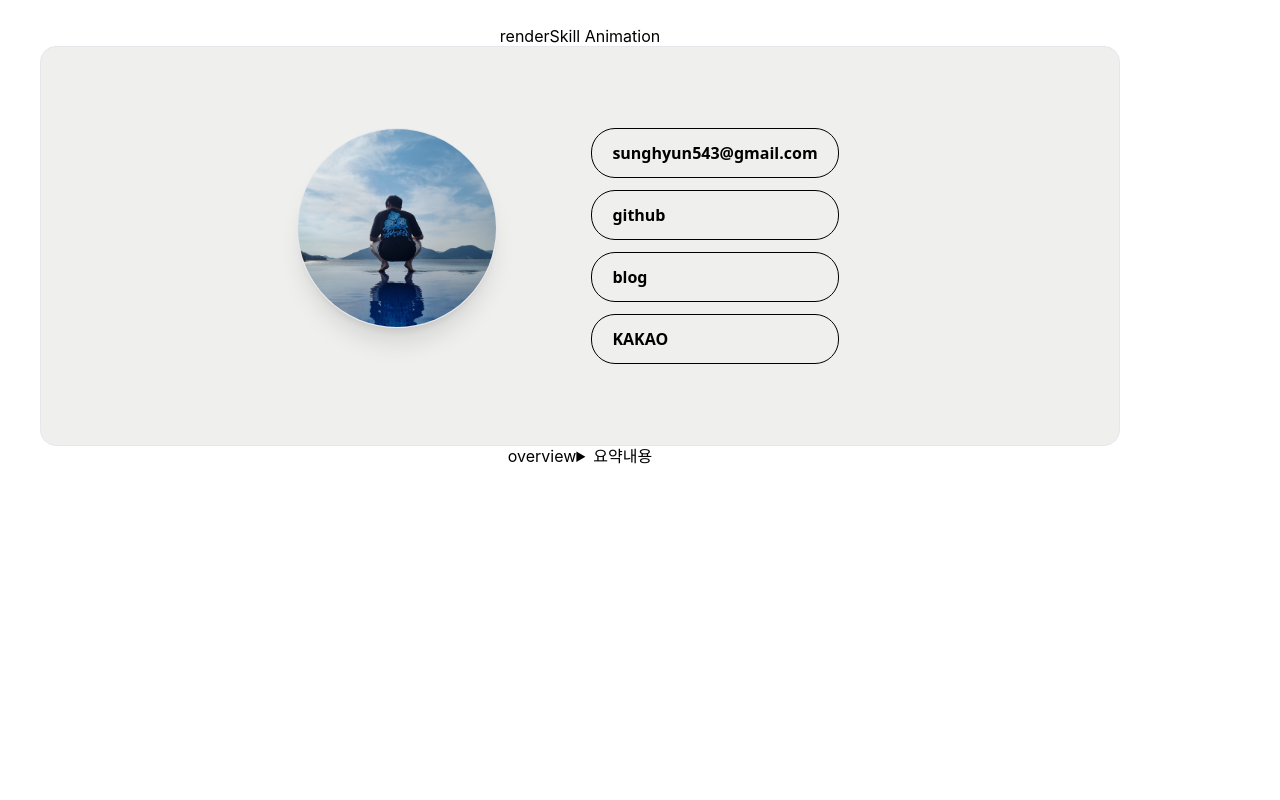
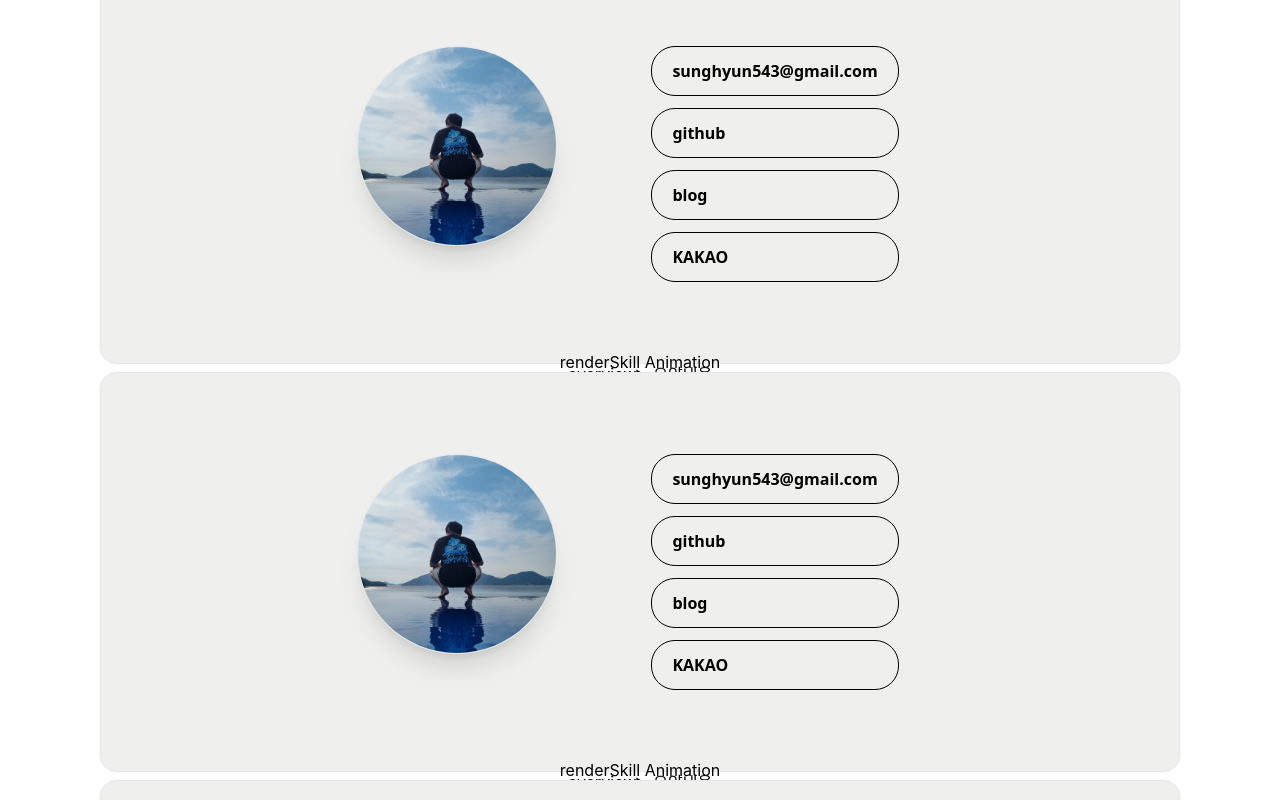
Before and after one commit to sunghyun-biblee/MyPortfolio, a React (Create React App) app: page / in a window 1280 px wide. Shown: the part 840-1640 px from the top of the page. Before the commit the page ends 1308 px from the top, so only its background shows below. Built offline with nearby package versions, Linux system fonts and the light colour scheme.

Commit message:
수정:css flex and color

```diff
--- a/src/App.tsx
+++ b/src/App.tsx
@@ -31,16 +31,19 @@ function App() {
       <div className="App mx-auto my-0 lg:max-w-[1200px] mysm:w-[100%] relative">
         <div className="fixed top-0 left-0 right-0 bg-[#5ea3ec]/50">
           <div
-            className={`h-[10px] bg-[#5ea3ec] w-[100%] transition-all rounded-r-lg`}
+            className={`h-[10px] bg-[#1f7ee3] w-[100%] transition-all rounded-r-lg`}
             style={{ transform: `translateX(${scrollProgress - 100}%)` }}
             id="progress-bar"
           ></div>
           <Header></Header>
         </div>
-        <div className="min-h-[100dvh] mt-[82px]">
+        <div className="min-h-[100dvh] mt-[82px] flex flex-col items-center">
           <Introduce></Introduce>
-        </div>
-        <div>
+
+          <AboutMe></AboutMe>
+          <AboutMe></AboutMe>
+          <AboutMe></AboutMe>
+          <AboutMe></AboutMe>
           <AboutMe></AboutMe>
         </div>
       </div>
--- a/src/components/header/Header.tsx
+++ b/src/components/header/Header.tsx
@@ -15,11 +15,13 @@ export const Header = () => {
   return (
     <header
       className={`flex justify-center lg:py-5 transition-colors lg:px-10 mysm:px-3 h-[72px] mx-auto my-0 w-[100%]
-      ${isShow ? "bg-[#AED1F5]/10" : "bg-[#5ea3ec]/50"}
+      ${isShow ? "bg-[#AED1F5]/95" : "bg-[#5ea3ec]/50"}
       `}
     >
       <div className="lg:max-w-[1200px] w-[100%]  flex justify-between items-center">
-        <h1 className="text-2xl font-semibold">biblee Portfolio</h1>
+        <h1 className="text-2xl font-semibold hover:text-white transition-colors cursor-pointer">
+          biblee Portfolio
+        </h1>
         <ul className="flex text-xl">
           <li className=" cursor-pointer lg:px-5  mysm:px-3">
             <span className="mysm:text-sm lg:text-xl border-b-2 pb-[1px] font-semibold border-black hover:text-[#efefef] hover:border-[#efefef] transition-colors">
```
